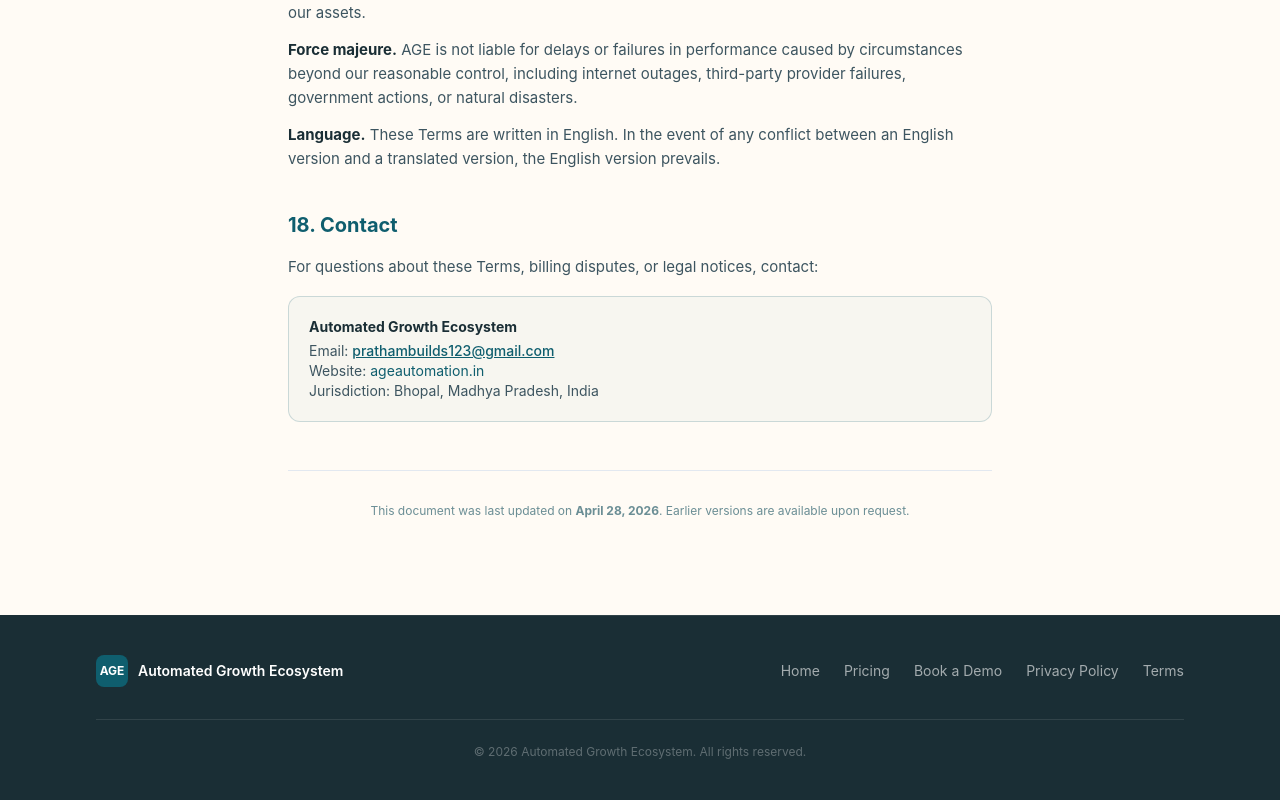
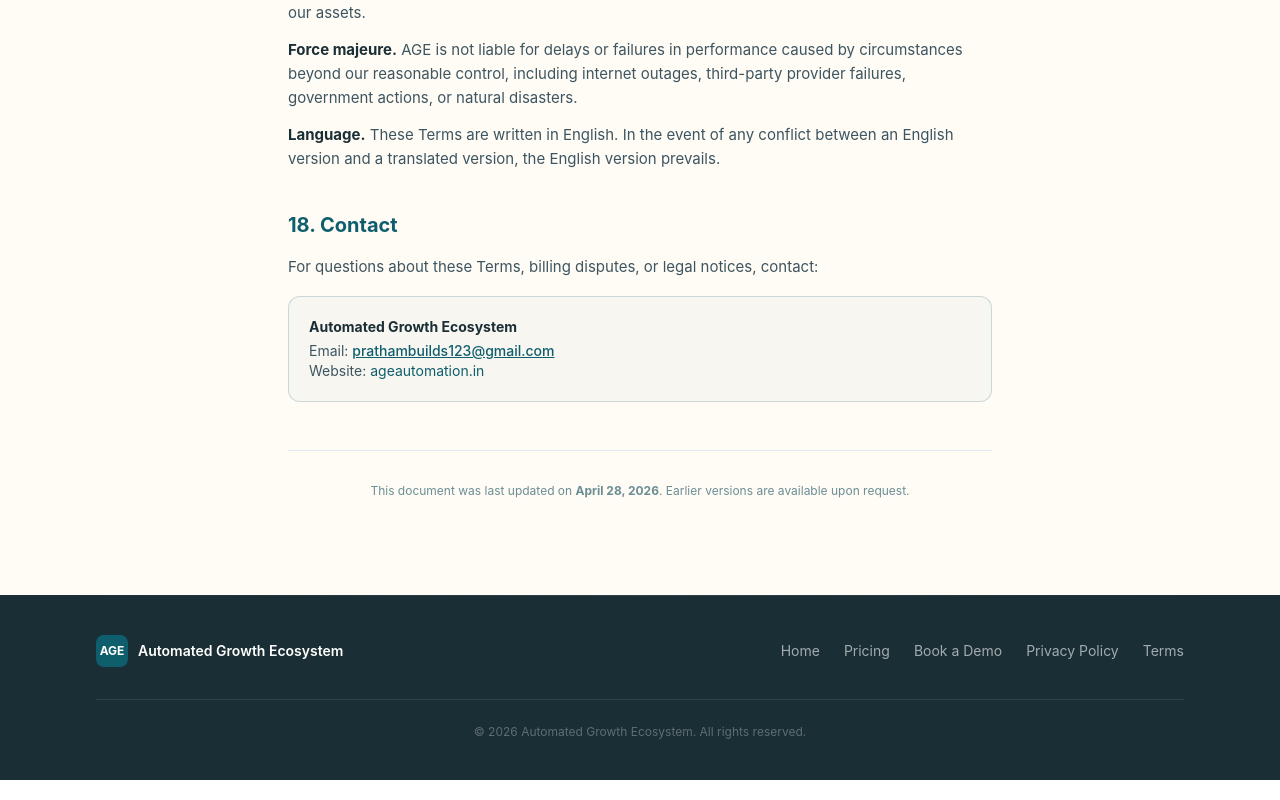
Before and after one commit to Pratham0-7/AutoGrowEcoFrontend, a React (Vite) app: page /terms in a window 1280 px wide. Shown: the part 8518-9318 px from the top of the page. Built offline with nearby package versions, Linux system fonts and the light colour scheme; no server answers.

Commit message:
removed jurisdiction

```diff
--- a/src/components/TermsAndConditions.jsx
+++ b/src/components/TermsAndConditions.jsx
@@ -293,7 +293,6 @@ const TermsAndConditions = () => {
             <p className="font-bold" style={{ color: DARK }}>Automated Growth Ecosystem</p>
             <p className="mt-1 text-[#3D5560]">Email: <a href="mailto:prathambuilds123@gmail.com" className="font-medium underline" style={{ color: TEAL }}>prathambuilds123@gmail.com</a></p>
             <p className="text-[#3D5560]">Website: <span style={{ color: TEAL }}>ageautomation.in</span></p>
-            <p className="text-[#3D5560]">Jurisdiction: Bhopal, Madhya Pradesh, India</p>
           </div>
         </Section>
 
```
